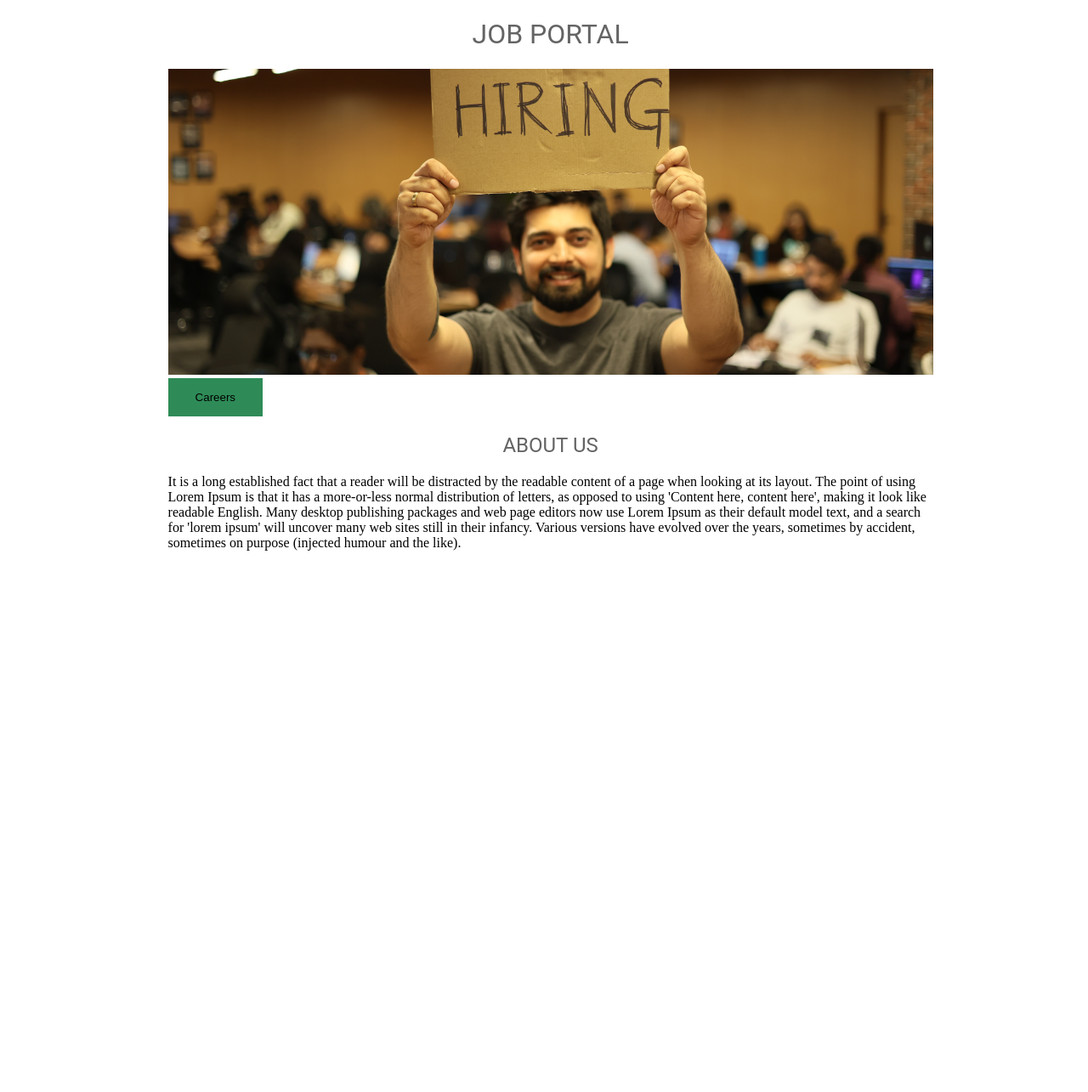
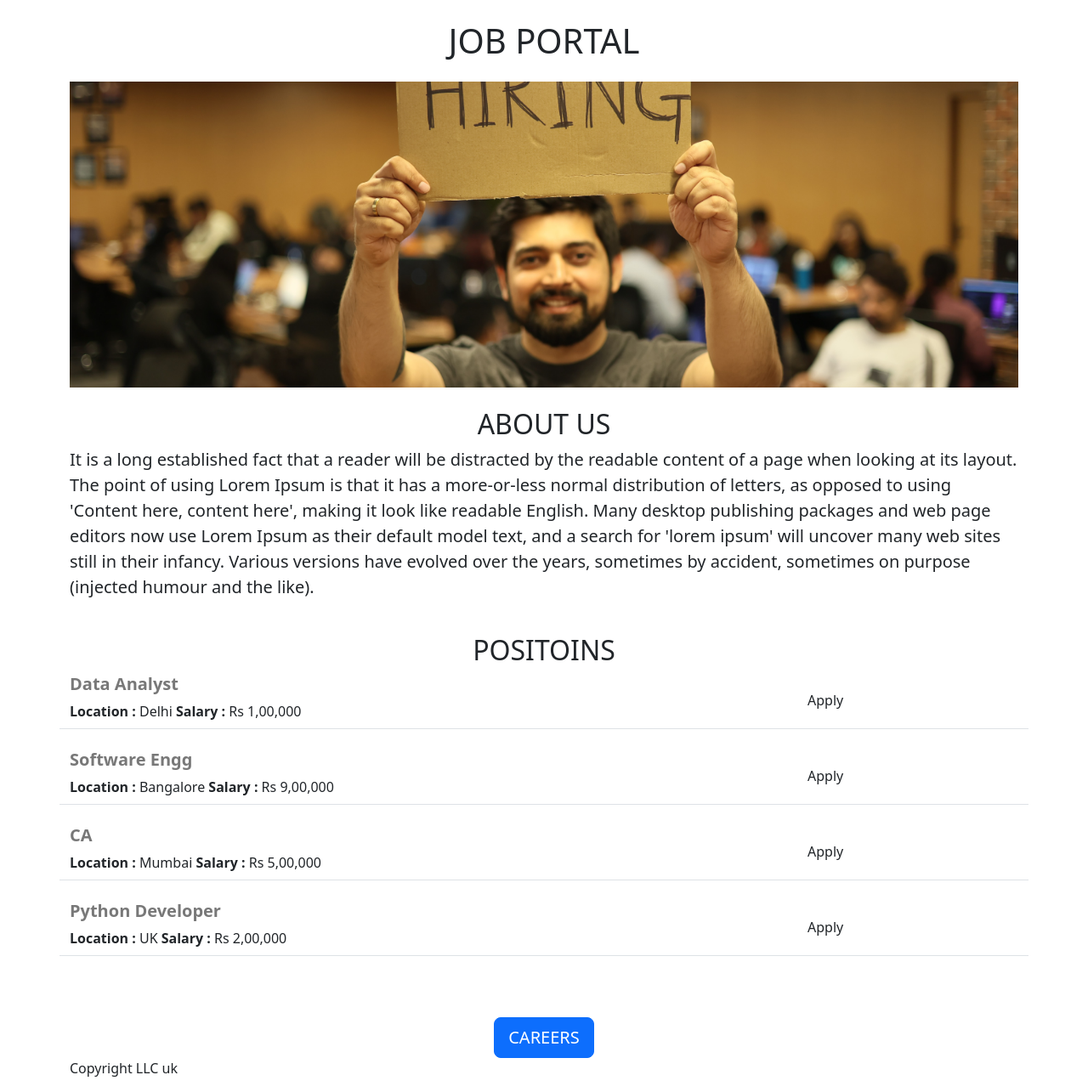
Before and after one commit to Umakant463/career_website, a Flask app: page / in a window 1280 px wide. Shown: the whole page at 85% size. Before the commit the page ends 648 px from the top, so only its background shows below. Run offline with Flask 2, Linux system fonts and the light colour scheme.

Commit message:
added dynamic data and teste api JSON

```diff
--- a/app.py
+++ b/app.py
@@ -1,9 +1,44 @@
-from flask import Flask,render_template
+from flask import Flask,render_template,jsonify
 
 app = Flask(__name__)
 
+
+
+JOBS = [
+  {
+    'id':1,
+    'role':"Data Analyst",
+    'salary':"Rs 1,00,000",
+    'location' : "Delhi"
+  },
+    {
+    'id':2,
+    'role':"Software Engg",
+    'salary':"Rs 9,00,000",
+    'location' : "Bangalore"
+  },
+  {
+    'id':3,
+    'role':"CA",
+    'salary':"Rs 5,00,000",
+    'location' : "Mumbai"
+  },
+  {
+    'id':4,
+    'role':"Python Developer",
+    'salary':"Rs 2,00,000",
+    'location' : "UK"
+  }
+]
+
+
 @app.route("/")
 def hello_world():
-  return render_template('home.html')
+  return render_template('home.html',jobs=JOBS, company_name='ITERNAL JOBS')
+
+@app.route("/api/jobs")
+def list_jobs():
+  return jsonify(JOBS)
+
 if __name__ == '__main__':
   app.run(host='0.0.0.0', debug=True)
--- a/templates/home.html
+++ b/templates/home.html
@@ -2,48 +2,45 @@
 <html>
   <head>
     <title> Job portal </title>
+    <meta charset="utf-8">
+    <meta name="viewport" content="width=device-width, initial-scale=1">
+    <link href="https://cdn.jsdelivr.net/npm/bootstrap@5.3.0-alpha1/dist/css/bootstrap.min.css" rel="stylesheet" integrity="sha384-GLhlTQ8iRABdZLl6O3oVMWSktQOp6b7In1Zl3/Jr59b6EGGoI1aFkw7cmDA6j6gD" crossorigin="anonymous">
+
     <style>
-      h1{
-        font-family: Roboto;
-        font-weight : normal;
-        color: rgb(100,100,100);
-        text-align : center;
-
-      }
-      .button{
-    border: none;
-  color: black;
-  background-color : seagreen;
-  padding: 15px 32px;
-  text-align: center;
-      }
-
       #banner {
-        width : 100%;
         height : 360px;
         object-fit : cover;
-      }
-      #container {
-        max-width : 900px;
-        margin-left : 15%;
+        width : 100%;
+        .btn {
 
-      }
-      h2{
-        font-family: Roboto;
-        font-weight : normal;
-        color: rgb(100,100,100);
-        text-align : center;
+        }
       }
     </style>
   </head>
-  <body> <div id = "container">
-    <h1>JOB PORTAL</h1>
-    <img id="banner" src="https://careerwebsite.umakant463.repl.co/static/banner.jpg" height = '320'>
+
+
+  <body> <div class = "container">
+    <h1 class = "text-center mt-4 mb-4">JOB PORTAL</h1>
+    <img class="img-fluid" id="banner" src="https://careerwebsite.umakant463.repl.co/static/banner.jpg">
+
 <br>
-    <button class="button button1">Careers</button>
+    <h2 class = "text-center mt-4"> ABOUT US</h2>
+    <p class = "lead"> It is a long established fact that a reader will be distracted by the readable content of a page when looking at its layout. The point of using Lorem Ipsum is that it has a more-or-less normal distribution of letters, as opposed to using 'Content here, content here', making it look like readable English. Many desktop publishing packages and web page editors now use Lorem Ipsum as their default model text, and a search for 'lorem ipsum' will uncover many web sites still in their infancy. Various versions have evolved over the years, sometimes by accident, sometimes on purpose (injected humour and the like).</p>
+
+  <br>
+    <h2 class = "text-center"> POSITOINS </h2>
+        <div">
+    {% for job in jobs %}
+      <div>
+    {% include 'jobs.html' %}
+    <br>
+    {% endfor %}
+    </div>
 <br>
-    <h2> ABOUT US</h2>
-    <p> It is a long established fact that a reader will be distracted by the readable content of a page when looking at its layout. The point of using Lorem Ipsum is that it has a more-or-less normal distribution of letters, as opposed to using 'Content here, content here', making it look like readable English. Many desktop publishing packages and web page editors now use Lorem Ipsum as their default model text, and a search for 'lorem ipsum' will uncover many web sites still in their infancy. Various versions have evolved over the years, sometimes by accident, sometimes on purpose (injected humour and the like).</p>
+    <div class = "text-center">
+     <button type="button" class="btn btn-primary btn-lg mt-4">CAREERS</button>
+    </div>
+    <p>Copyright LLC uk</p>
     </div>
   </body>
 </html>
--- a/templates/jobs.html
+++ b/templates/jobs.html
@@ -1,10 +1,18 @@
-<!DOCTYPE html>
-<html>
-<title>job_list</title>
-  <style>
+<div class="border-bottom row" style="padding-bottom:8px;">
 
-  </style>
+  <div class="col-9">
+<h6 style="color:rgb(120,120,120); font-weight:bold; font-size:20px;">{{job['role']}}</h6>
 
+      <div>
+        <b>Location : </b> {{job['location']}}
+        {% if 'salary' in job %}
+       <b>Salary : </b> {{job['salary']}}</div>
+        {% endif %}
+  </div>
 
+  <div class="col-3" style="padding-top:12px;">
+  <button type="button" class="btn btn-outline-
+  primary"> Apply </button>
+  </div>
 
-</html>
+</div>
```
